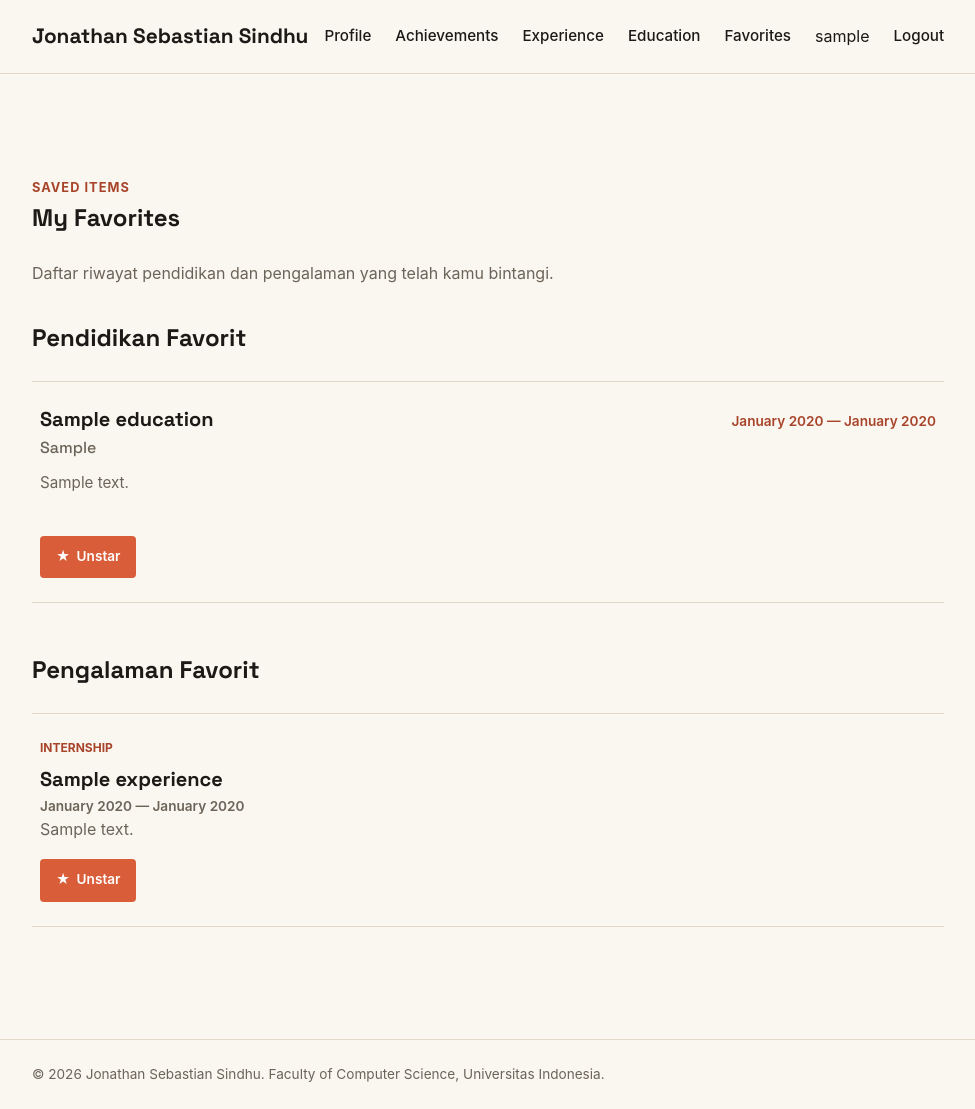
After one commit to Kobaneru/myportofolio, a Django app: page /favorites/ in a window 1280 px wide. The commit adds this page. Shown: the whole page, without its empty margins (152-1127 px from the left). Run offline with Django 5.2, Linux system fonts and the light colour scheme; a user stored in the database is signed in; tables that the repository leaves empty hold one stand-in row (values such as "Sample post").

Commit message:
feat(ui): add favorites page and integrate star components

```diff
--- a/static/css/style.css
+++ b/static/css/style.css
@@ -386,7 +386,6 @@ html {
 }
 
 .experience-status {
-    margin-bottom: 1rem;
     font-size: 0.85rem;
     font-weight: 600;
     color: var(--text-muted);
@@ -585,7 +584,7 @@ html {
 
 .experience-actions {
     display: flex;
-    align-items: center;
+    align-items: stretch;
     flex-wrap: wrap;
     gap: 20px;
     margin-top: 1rem;
@@ -594,6 +593,10 @@ html {
 .experience-actions .button {
     font-size: 0.85rem;
     font-weight: 600;
+
+    display: inline-flex;
+    align-items: center;
+    justify-content: center;
 }
 
 .experience-card-actions {
@@ -795,7 +798,7 @@ html {
 
 .education-actions {
     display: flex;
-    align-items: center;
+    align-items: stretch;
     flex-wrap: wrap;
     gap: 20px;
     margin-top: 1rem;
@@ -804,6 +807,10 @@ html {
 .education-actions .button {
     font-size: 0.85rem;
     font-weight: 600;
+
+    display: inline-flex;
+    align-items: center;
+    justify-content: center;
 }
 
 .education-delete-modal {
@@ -880,8 +887,7 @@ html {
 }
 
 .star-form {
-    display: inline;
-    padding-top: 25px;
+    display: contents;
 }
 
 .button-star {
@@ -905,6 +911,38 @@ html {
     border-radius: 999px;
     background: rgba(255, 255, 255, 0.25);
     font-size: 0.8rem;
+}
+
+.favorites-section {
+    padding: 2rem 0;
+}
+
+.favorites-subtitle {
+    margin-bottom: 2rem;
+    color: var(--text-muted);
+}
+
+.favorites-category-title {
+    margin-bottom: 1rem;
+    padding-bottom: 0.5rem;
+}
+
+.favorites-list {
+    margin-bottom: 3rem;
+}
+
+.education-header h3 {
+    font-size: 1.25rem;
+    line-height: 1.3;
+    font-weight: 700;
+    margin: 0;
+}
+
+.experience-card h3 {
+    margin: 0.5rem 0 0.25rem 0;
+    font-size: 1.25rem;
+    line-height: 1.3;
+    font-weight: 700;
 }
 
 /* Responsif Layar Ponsel */
--- a/templates/base.html
+++ b/templates/base.html
@@ -21,6 +21,7 @@
                 <a href="{% url 'main:show_experience' %}">Experience</a>
                 <a href="{% url 'main:show_education' %}">Education</a>
                 {% if user.is_authenticated %}
+                    <a href="{% url 'main:show_favorites' %}">Favorites</a>
                     <span class="nav-user">{{ user.username }}</span>
                     <a href="{% url 'main:logout' %}">Logout</a>
                 {% else %}
--- a/templates/components/experience_star.html
+++ b/templates/components/experience_star.html
@@ -1,4 +1,4 @@
-<form method="post" action="{% url 'main:toggle_star' experience.id %}" class="star-form">
+<form method="post" action="{% url 'main:toggle_experience_star' experience.id %}" class="star-form">
     {% csrf_token %}
     <button type="submit"
             class="button button-star{% if user in experience.starred_by.all %} is-starred{% endif %}"
--- /dev/null
+++ b/templates/favorites.html
@@ -0,0 +1,94 @@
+{% extends 'base.html' %}
+
+{% block title %}Favorites - {{ name }}{% endblock title %}
+
+{% block content %}
+    <main>
+        <section class="favorites-section" id="favorites">
+            <div class="container">
+                <p class="section-kicker">Saved Items</p>
+                <div class="education-page-header">
+                    <h1>My Favorites</h1>
+                </div>
+                <p class="favorites-subtitle">
+                    Daftar riwayat pendidikan dan pengalaman yang telah kamu bintangi.
+                </p>
+
+                <!-- ================= BAGIAN EDUCATION ================= -->
+                <h2 class="favorites-category-title">
+                    Pendidikan Favorit
+                </h2>
+                <div class="education-list favorites-list">
+                    {% for education in favorite_educations %}
+                        <article class="education-card">
+                            <div class="education-header">
+                                <h3>{{ education.institution_name }}</h3>
+                                <span class="education-period">
+                                    {{ education.started_at|date:"F Y" }} &mdash;
+                                    {% if education.ended_at %}{{ education.ended_at|date:"F Y" }}{% else %}Present{% endif %}
+                                </span>
+                            </div>
+
+                            {% if education.degree %}
+                                <h4 class="education-degree">{{ education.degree }}</h4>
+                            {% endif %}
+
+                            {% if education.description %}
+                                <p class="education-description">{{ education.description }}</p>
+                            {% endif %}
+
+                            <div class="education-card-actions">
+                                <div class="education-actions">
+                                    <form method="post" action="{% url 'main:toggle_education_star' education.id %}" class="star-form">
+                                        {% csrf_token %}
+                                        <button type="submit" class="button button-star is-starred">
+                                            <span aria-hidden="true">★</span> Unstar
+                                        </button>
+                                    </form>
+                                </div>
+                            </div>
+                        </article>
+                    {% empty %}
+                        <p class="empty-state">Belum ada pendidikan favorit. Silakan telusuri dan beri bintang pada riwayat pendidikan!</p>
+                    {% endfor %}
+                </div>
+
+                <!-- ================= BAGIAN EXPERIENCE ================= -->
+                <h2 class="favorites-category-title">
+                    Pengalaman Favorit
+                </h2>
+                <div class="experience-grid">
+                    {% for experience in favorite_experiences %}
+                        <article class="experience-card">
+                            <span class="experience-category">
+                                {{ experience.get_category_display }}
+                            </span>
+                            <h3>{{ experience.title }}</h3>
+
+                            <p class="experience-status">
+                                {{ experience.started_at|date:"F Y" }} &mdash;
+                                {% if experience.is_ongoing %}Present{% else %}{{ experience.ended_at|date:"F Y" }}{% endif %}
+                            </p>
+
+                            <p class="experience-description">{{ experience.description }}</p>
+
+                            <div class="experience-card-actions">
+                                <div class="experience-actions">
+                                    <form method="post" action="{% url 'main:toggle_experience_star' experience.id %}" class="star-form">
+                                        {% csrf_token %}
+                                        <button type="submit" class="button button-star is-starred">
+                                            <span aria-hidden="true">★</span> Unstar
+                                        </button>
+                                    </form>
+                                </div>
+                            </div>
+                        </article>
+                    {% empty %}
+                        <p class="empty-state">Belum ada pengalaman favorit. Silakan telusuri dan beri bintang pada pengalaman menarik!</p>
+                    {% endfor %}
+                </div>
+
+            </div>
+        </section>
+    </main>
+{% endblock content %}
```
Also changed, not shown: templates/components/education_star.html (added, +10 -0 lines), templates/education.html (+6 -7 lines), templates/experience.html (+5 -11 lines).
